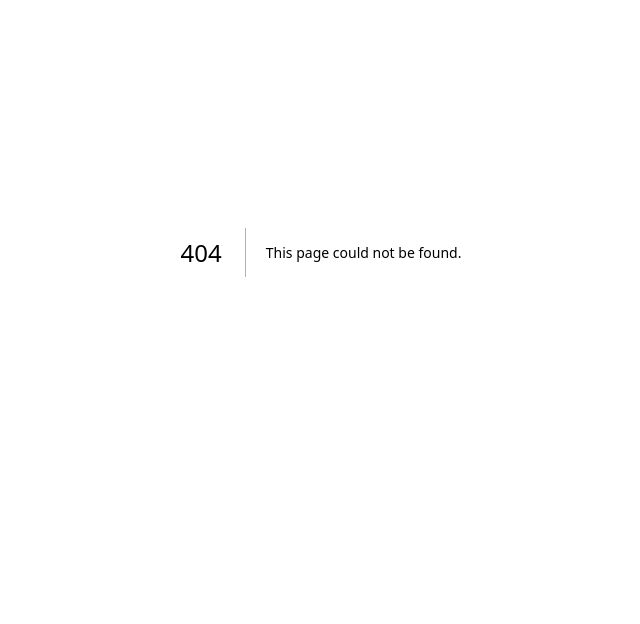
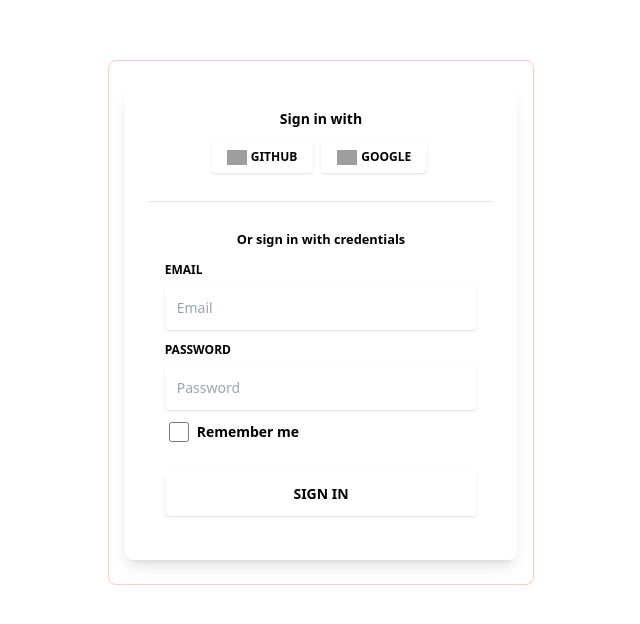
Before and after one commit to miteshViras329/next-14-starter, a Next.js app: page /login in a window 1280 px wide. Before the commit this address had no page. Shown: the part 148-772 px from the top of the page, without its empty margins (319-959 px from the left). Built offline with nearby package versions, Linux system fonts and the light colour scheme; grey boxes are pictures that could not be loaded.

Commit message:
login layout added.

```diff
--- /dev/null
+++ b/src/app/(auth)/layout.tsx
@@ -0,0 +1,14 @@
+const AuthLayout = ({
+  children,
+}: Readonly<{
+  children: React.ReactNode;
+}>) => {
+  return (
+    <html lang="en">
+      <body className="bg-white">
+        {children}
+      </body>
+    </html>
+  );
+};
+export default AuthLayout;
--- /dev/null
+++ b/src/app/(auth)/login/page.tsx
@@ -0,0 +1,103 @@
+import type { Metadata } from "next";
+
+export const metadata: Metadata = {
+  title: "Login",
+  description: "login to your nnext account",
+};
+
+const LoginPage = () => {
+  return (
+    <main className="sm:py-52 sm:h-full">
+      <div className="w-full lg:w-4/12 px-4 mx-auto pt-6 border border-red-200 rounded-lg">
+        <div className="relative flex flex-col min-w-0 break-words w-full mb-6 shadow-lg rounded-lg border-0">
+          <div className="rounded-t mb-0 px-6 py-6">
+            <div className="text-center mb-3">
+              <h6 className="text-sm font-bold">Sign in with</h6>
+            </div>
+            <div className="btn-wrapper text-center">
+              <button
+                className="bg-white text-black px-4 py-2 rounded outline-none focus:outline-none mr-2 mb-1 uppercase shadow hover:shadow-md inline-flex items-center font-bold text-xs ease-linear transition-all duration-150"
+                type="button"
+              >
+                <img
+                  alt="..."
+                  className="w-5 mr-1"
+                  src="https://demos.creative-tim.com/notus-js/assets/img/github.svg"
+                />
+                Github
+              </button>
+              <button
+                className="bg-white text-black px-4 py-2 rounded outline-none focus:outline-none mr-1 mb-1 uppercase shadow hover:shadow-md inline-flex items-center font-bold text-xs ease-linear transition-all duration-150"
+                type="button"
+              >
+                <img
+                  alt="..."
+                  className="w-5 mr-1"
+                  src="https://demos.creative-tim.com/notus-js/assets/img/google.svg"
+                />
+                Google
+              </button>
+            </div>
+            <hr className="mt-6 border-b-1 border-blueGray-300" />
+          </div>
+          <div className="flex-auto px-4 lg:px-10 py-10 pt-0">
+            <div className="text-blueGray-400 text-center mb-3 font-bold">
+              <small>Or sign in with credentials</small>
+            </div>
+            <form>
+              <div className="relative w-full mb-3">
+                <label
+                  className="block uppercase text-blueGray-600 text-xs font-bold mb-2"
+                  htmlFor="grid-email"
+                >
+                  Email
+                </label>
+                <input
+                  id="grid-email"
+                  type="email"
+                  className="border-0 px-3 py-3 rounded text-sm shadow focus:outline-none focus:ring w-full text-black ease-linear transition-all duration-150"
+                  placeholder="Email"
+                />
+              </div>
+              <div className="relative w-full mb-3">
+                <label
+                  className="block uppercase text-blueGray-600 text-xs font-bold mb-2"
+                  htmlFor="grid-password"
+                >
+                  Password
+                </label>
+                <input
+                  id="grid-password"
+                  type="password"
+                  className="border-0 px-3 py-3 rounded text-sm shadow focus:outline-none focus:ring w-full text-black ease-linear transition-all duration-150"
+                  placeholder="Password"
+                />
+              </div>
+              <div>
+                <label className="inline-flex items-center cursor-pointer">
+                  <input
+                    id="customCheckLogin"
+                    type="checkbox"
+                    className="form-checkbox border-0 rounded text-blueGray-700 ml-1 w-5 h-5 ease-linear transition-all duration-150"
+                  />
+                  <span className="ml-2 text-sm font-semibold text-blueGray-600">
+                    Remember me
+                  </span>
+                </label>
+              </div>
+              <div className="text-center mt-6">
+                <button
+                  className="bg-white text-black hover:bg-black hover:border hover:border-white hover:text-white text-sm font-bold uppercase px-6 py-3 rounded shadow hover:shadow-lg outline-none focus:outline-none mr-1 mb-1 w-full ease-linear transition-all duration-150"
+                  type="button"
+                >
+                  Sign In
+                </button>
+              </div>
+            </form>
+          </div>
+        </div>
+      </div>
+    </main>
+  );
+};
+export default LoginPage;
```
